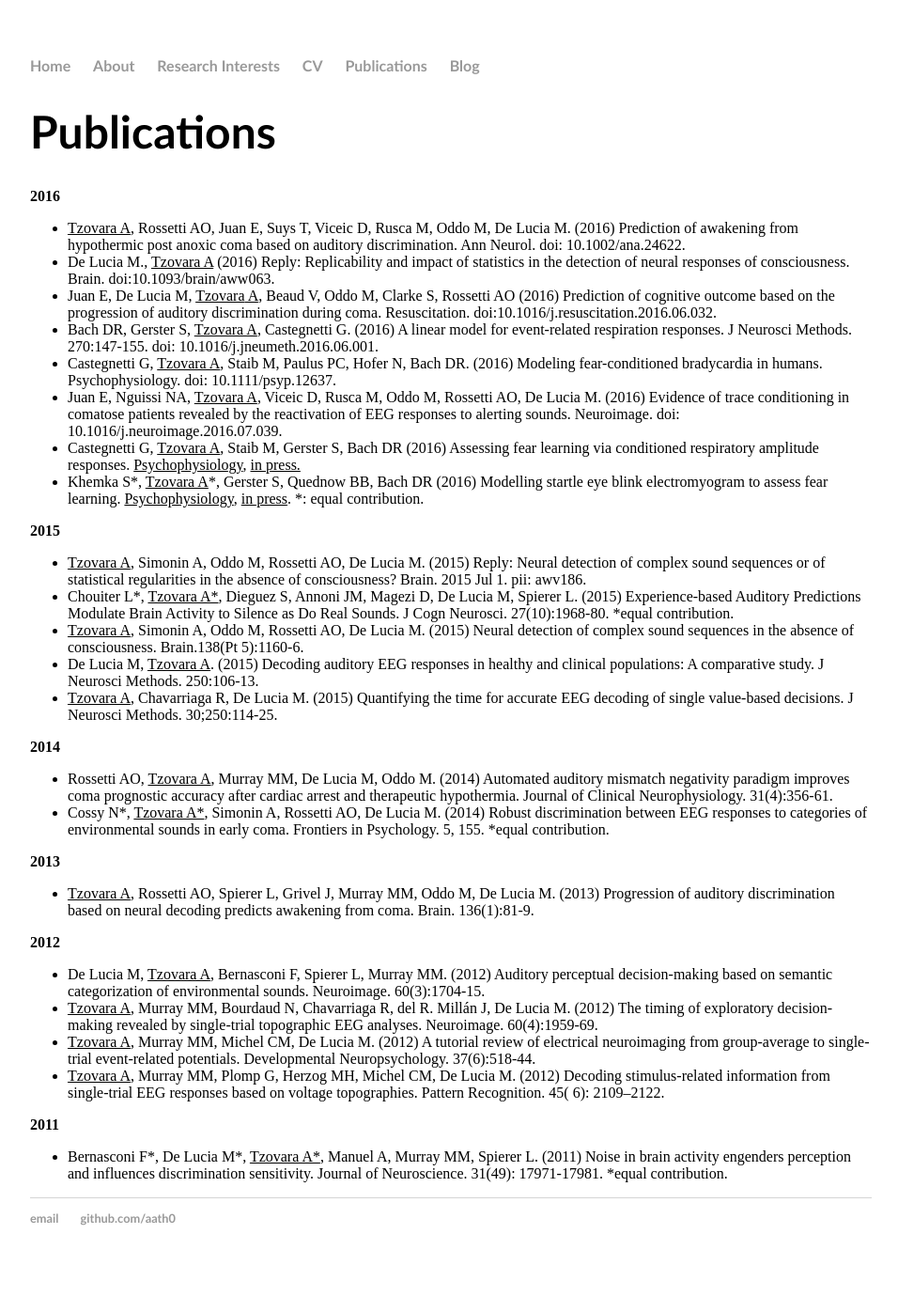
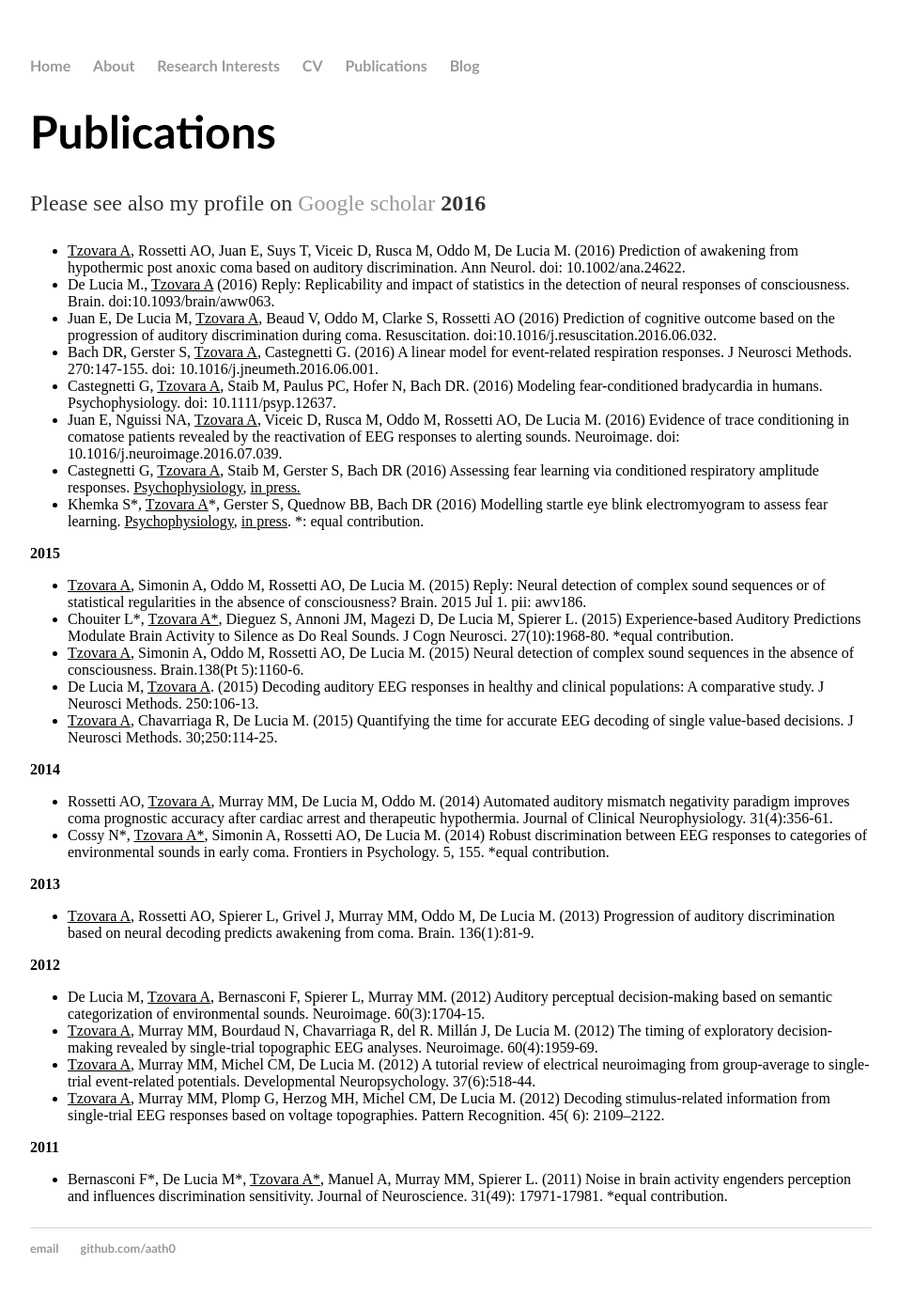
Before and after one commit to aath0/TryingOut, a Jekyll site: the page built from publications/index.html, in a window 1280 px wide. Shown: the whole page at 94% size, without its empty margins (160-1116 px from the left). Built offline with Jekyll 4.4.1, drawn with Linux system fonts in a browser that asks for light colours; before the commit the page ends 1364 px from its top, so only the background shows below that.

Commit message:
Update index.html

```diff
--- a/publications/index.html
+++ b/publications/index.html
@@ -4,6 +4,7 @@ title: Athina Tzovara
 ---
 <div class="blurb">
 	<h1>Publications</h1>
+	<p>Please see also my profile on <a href="/https://scholar.google.ch/citations?user=XdOdIKYAAAAJ&hl=en">Google scholar</a>
 	<strong>2016</strong>
 <ul>
  	<li><u>Tzovara A</u>, Rossetti AO, Juan E, Suys T, Viceic D, Rusca M, Oddo M, De Lucia M. (2016) Prediction of awakening from hypothermic post anoxic coma based on auditory discrimination. <span class="jrnl" title="Annals of neurology">Ann Neurol</span>. doi: 10.1002/ana.24622.</li>
@@ -44,4 +45,5 @@ title: Athina Tzovara
 <ul>
  	<li>Bernasconi F*, De Lucia M*, <span style="text-decoration: underline;">Tzovara A*</span>, Manuel A, Murray MM, Spierer L. (2011) Noise in brain activity engenders perception and influences discrimination sensitivity. Journal of Neuroscience. 31(49): 17971-17981. *equal contribution.</li>
 </ul>
+	</p>
 </div><!-- /.blurb -->
```
